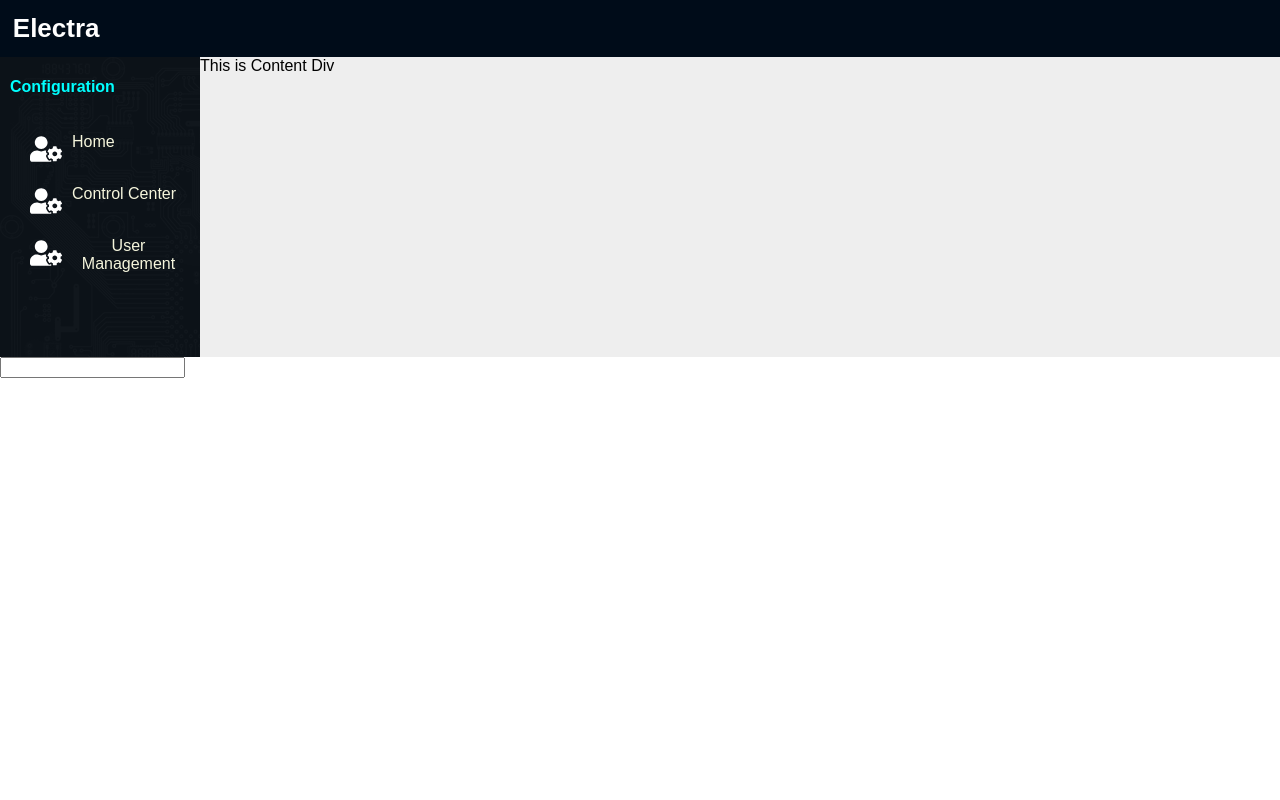
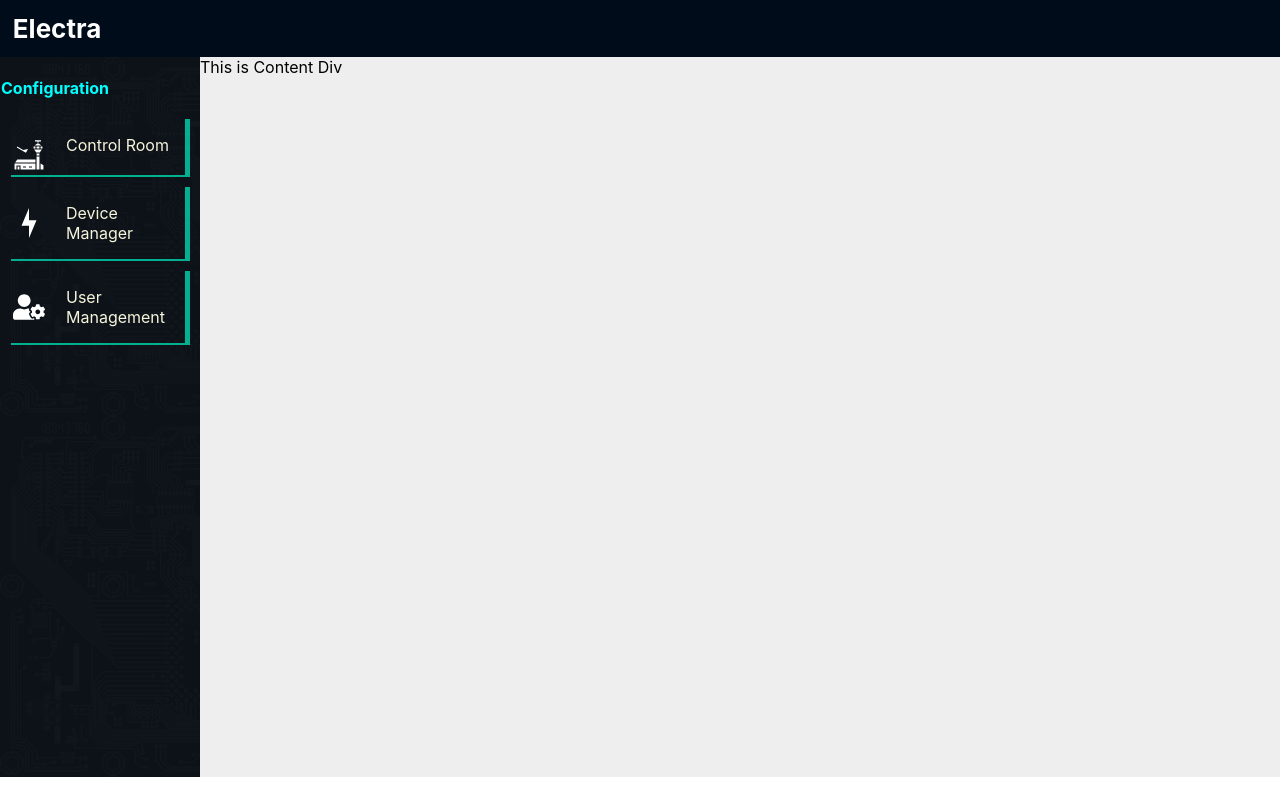
Before and after one commit to millesinghe/ElectraWeb, a React (Create React App) app: page / in a window 1280 px wide. Built offline with nearby package versions, Linux system fonts and the light colour scheme.

Commit message:
icons and pre navigation bar

```diff
--- a/public/index.html
+++ b/public/index.html
@@ -2,7 +2,7 @@
 <html lang="en">
   <head>
     <meta charset="utf-8" />
-    <link rel="icon" href="%PUBLIC_URL%/favicon.ico" />
+    <link rel="icon" href="%PUBLIC_URL%/electra.ico" />
     <meta name="viewport" content="width=device-width, initial-scale=1" />
     <meta name="theme-color" content="#000000" />
     <meta
@@ -24,7 +24,7 @@
       work correctly both with client-side routing and a non-root public URL.
       Learn how to configure a non-root public URL by running `npm run build`.
     -->
-    <title>React App</title>
+    <title>Electra - Smart Home Automation</title>
   </head>
   <body>
     <noscript>You need to enable JavaScript to run this app.</noscript>
--- a/src/App.css
+++ b/src/App.css
@@ -1,13 +1,6 @@
 * {
     box-sizing: border-box;
 }
-
-body {
-    font-family: "Maven Pro", sans-serif;
-}
-
-
-/* Container for flexboxes */
 
 .row {
     display: -webkit-flex;
@@ -19,7 +12,7 @@ body {
 
 .column {
     display: flex;
-    height: 300px;
+    height: 90vh;
     /* Should be removed. Only for demonstration */
 }
 
--- a/src/App.js
+++ b/src/App.js
@@ -16,7 +16,6 @@ function App() {
         <div id="navSide" className="column"><NavDiv/></div>
         <div id="homeContent" className="column" ><ContentDiv /></div>
       </div>
-      <input type="text" />
     </>
   )
 
--- a/src/NavDiv/NavButton/NavButton.css
+++ b/src/NavDiv/NavButton/NavButton.css
@@ -1,13 +1,25 @@
-p{
+p {
    color: beige;
-   padding-right: 15px;
-   text-align: center;
 }
 
-#centerIcon{
-   padding-top: 16px;
+#btnIcon {
+   padding-top: 20px;
+   flex :1;
 }
 
-#navBtn{
+#btnText {
+   flex :2;
+}
+
+#navBtn {
+   flex-flow: row wrap;
+   align-items: stretch;
    display: flex;
+   justify-content: center;
+   padding-right: 15px;
+   flex-wrap: wrap;
+   margin: 10px;
+
+   border-bottom: 2px solid #00f0c3b5;
+   border-right: 5px solid #00f0c3b5;
 }
--- a/src/NavDiv/NavButton/NavButton.js
+++ b/src/NavDiv/NavButton/NavButton.js
@@ -1,14 +1,26 @@
 import React from 'react'
 import "./NavButton.css"
 import { FaUserCog } from "react-icons/fa";
+import { GiElectric } from "react-icons/gi";
+import { GiControlTower } from "react-icons/gi";
 
 export default function NavButton(props) {
+
+    let renderIcon;
+
+    if (props.name === "Control Room") {
+        renderIcon = <div id="btnIcon"><GiControlTower color="white" size='2rem' /></div>
+    } else if (props.name === "Device Manager") {
+        renderIcon = <div id="btnIcon"><GiElectric color="white" size='2rem' /></div>
+    } else if (props.name === "User Management") {
+        renderIcon = <div id="btnIcon"><FaUserCog color="white" size='2rem' /></div>
+    }
 
     return (
         <>
             <div id="navBtn">
-                <div id = "centerIcon"><FaUserCog color="white" size='2rem' /></div>
-                <div><p>{props.name}</p></div>
+                {renderIcon}
+                <div id="btnText"><p>{props.name}</p></div>
             </div>
 
         </>
--- a/src/NavDiv/NavDiv.css
+++ b/src/NavDiv/NavDiv.css
@@ -10,5 +10,5 @@
 }
 
 .navBlur div{
-    padding-left: 10px;
+    padding-left: 1px;
 }
--- a/src/NavDiv/NavDiv.js
+++ b/src/NavDiv/NavDiv.js
@@ -8,8 +8,8 @@ export default function NavDiv() {
         <div className="navBlur">
             <div>
                 <NavHeader />
-                <NavButton name = "Home"/>
-                <NavButton name = "Control Center"/>
+                <NavButton name = "Control Room"/>
+                <NavButton name = "Device Manager"/>
                 <NavButton name = "User Management"/>
             </div>
 
```
Also changed, not shown: 1 other file (tests, documents, lock files or other folders).
